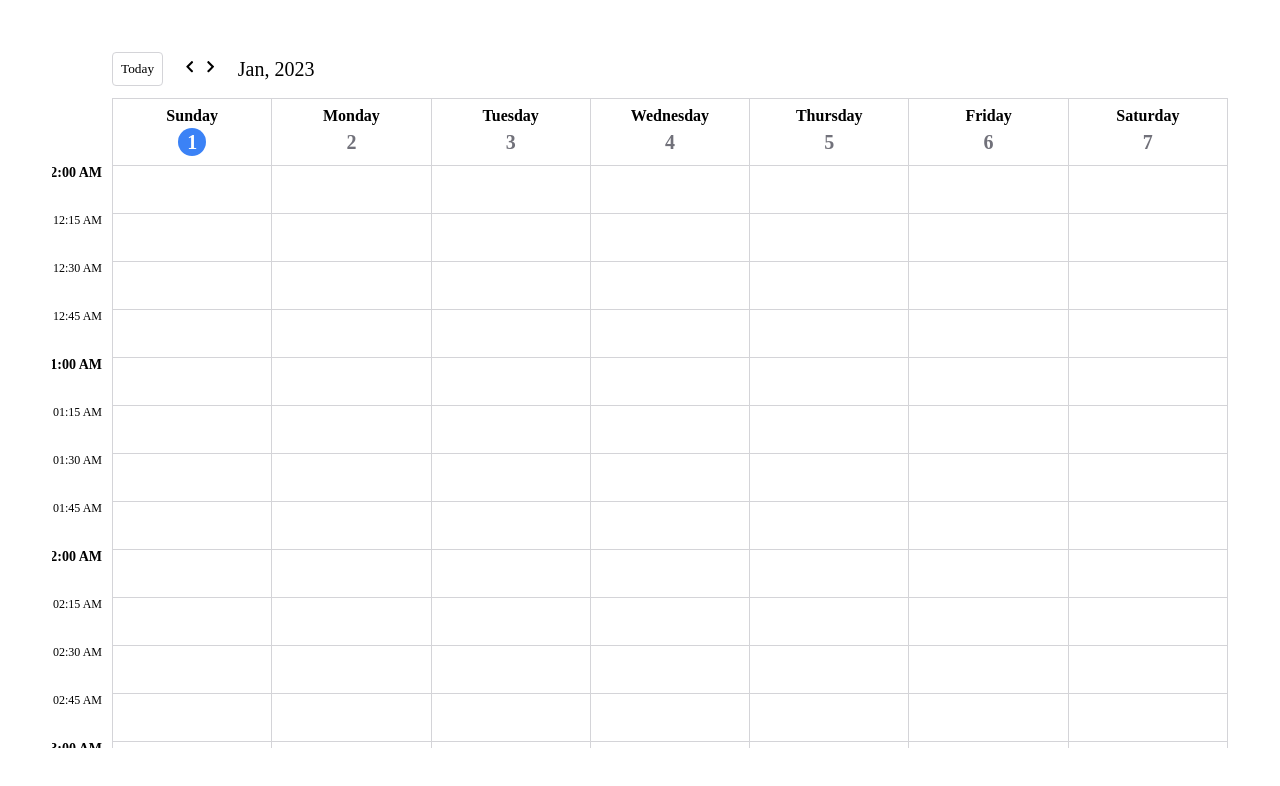
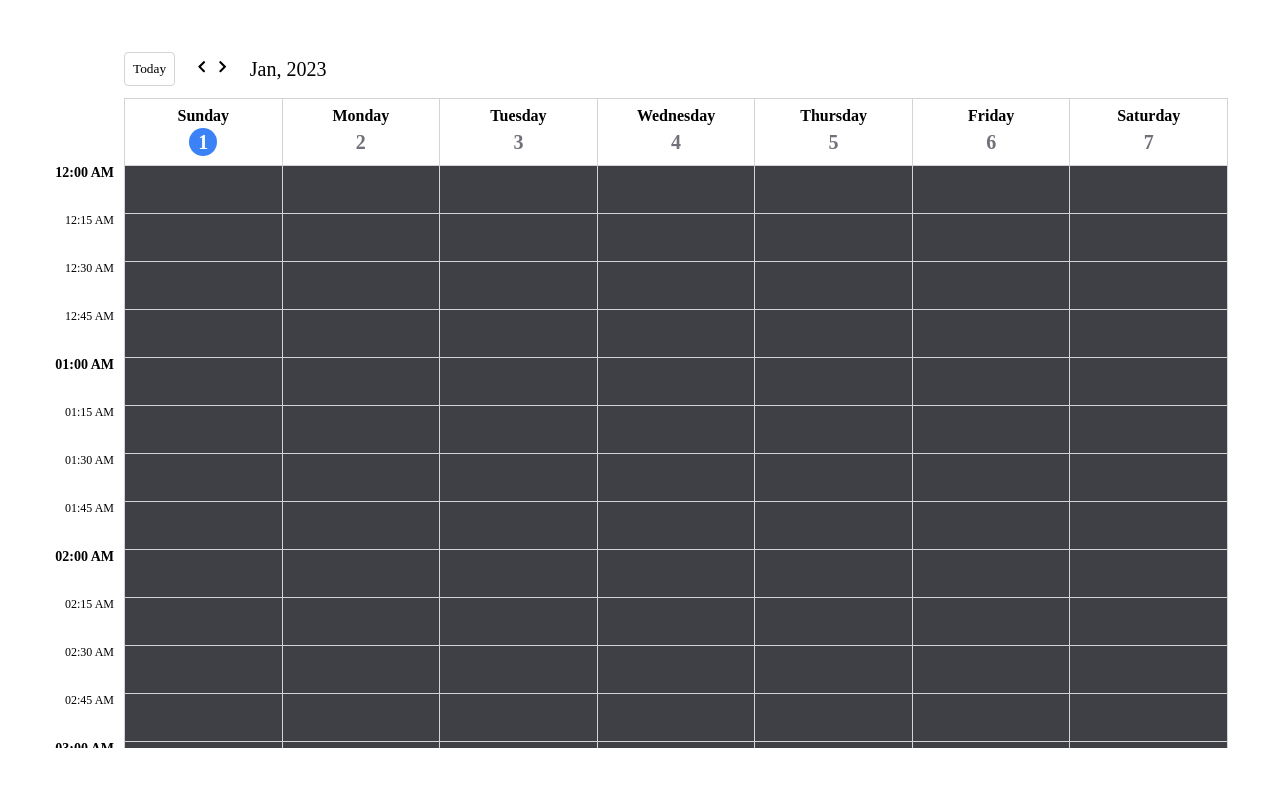
Before and after one commit to chidojiro/skedulo-test, a React (Vite) app: page / in a window 1280 px wide. Shown: the top 786 px of the page. Built offline with nearby package versions, Linux system fonts and the light colour scheme.

Commit message:
feat: disable not working time

```diff
--- a/src/packages/calendar/CalendarBody.scss
+++ b/src/packages/calendar/CalendarBody.scss
@@ -1,3 +1,5 @@
+@import './variables.scss';
+
 .calendar-body {
   flex-grow: 1;
   overflow: auto;
@@ -12,7 +14,7 @@
   }
 
   &__row {
-    margin-left: var(--calendar-time-container-width);
+    margin-left: $calendar-time-container-width;
     display: flex;
     position: relative;
 
@@ -20,6 +22,14 @@
       border: 1px solid var(--gray-300);
       border-top: none;
       flex: 1;
+
+      &:nth-of-type(odd) {
+        background-color: var(--gray-50);
+      }
+
+      &.calendar-body__cell--disabled {
+        background-color: var(--gray-700);
+      }
 
       &:not(:last-of-type) {
         border-right: none;
--- a/src/packages/calendar/CalendarBody.tsx
+++ b/src/packages/calendar/CalendarBody.tsx
@@ -1,13 +1,12 @@
-import React from 'react';
-
-import { range } from 'lodash-es';
+import clsx from 'clsx';
+import { range, padStart } from 'lodash-es';
+import { CalendarCell } from './CalendarCell';
+import { useCalendarContext } from './CalendarProvider';
+import { CALENDAR_ROW_HEIGHT } from './constants';
+import { useWorkingTime } from './useWorkingTime';
 
 import './CalendarBody.scss';
-import dayjs from 'dayjs';
-import { CALENDAR_ROW_HEIGHT } from './constants';
-import { useCalendarContext } from './CalendarProvider';
-import { CalendarCell } from './CalendarCell';
-import clsx from 'clsx';
+import { Dayjs } from 'dayjs';
 
 export type CalendarBodyProps = {
   //
@@ -17,8 +16,24 @@ const TIME_GAP = 15; // In minutes
 
 const timeMarkCount = 24 * (60 / TIME_GAP);
 
+const compareTime = (time: string, day: Dayjs) => {
+  const standardizedTime = padStart(time, 4, '0');
+
+  const hour = +standardizedTime.slice(0, 2);
+  const minute = +standardizedTime.slice(2);
+
+  const dayFromTime = day.hour(hour).minute(minute);
+
+  if (dayFromTime.valueOf() > day.valueOf()) return -1;
+
+  if (dayFromTime.valueOf() < day.valueOf()) return 1;
+
+  return 0;
+};
+
 export const CalendarBody = ({}: CalendarBodyProps) => {
   const { viewingWeek } = useCalendarContext();
+  const { workingTime } = useWorkingTime();
 
   return (
     <div className="calendar-body">
@@ -39,13 +54,21 @@ export const CalendarBody = ({}: CalendarBodyProps) => {
             >
               {timeMark.format('hh:mm A')}
             </div>
-            {range(7).map((dateOffset) => (
-              <CalendarCell
-                key={dateOffset}
-                className="calendar-body__cell"
-                timeMark={viewingWeek.date(dateOffset).minute(timeOffset * TIME_GAP)}
-              />
-            ))}
+            {range(7).map((dateOffset) => {
+              const dateMark = viewingWeek.date(dateOffset).minute(timeOffset * TIME_GAP);
+
+              return (
+                <CalendarCell
+                  key={dateOffset}
+                  className={clsx(
+                    'calendar-body__cell',
+                    compareTime(workingTime[dateOffset.toString()].startTime, dateMark) === -1 &&
+                      'calendar-body__cell--disabled',
+                  )}
+                  dateMark={dateMark}
+                />
+              );
+            })}
           </div>
         );
       })}
--- a/src/packages/calendar/CalendarCell.tsx
+++ b/src/packages/calendar/CalendarCell.tsx
@@ -1,18 +1,22 @@
 import { Children, ClassName } from '@/common/types';
 import clsx from 'clsx';
 import { Dayjs } from 'dayjs';
+import React from 'react';
 
 export type CalendarCellProps = ClassName &
   Children & {
-    timeMark: Dayjs;
+    dateMark: Dayjs;
   };
 
-export const CalendarCell = ({ className, timeMark, ...restProps }: CalendarCellProps) => {
+export const CalendarCell = React.memo(
+  ({ className, dateMark, ...restProps }: CalendarCellProps) => {
     return (
       <div
         className={clsx('calendar-cell', className)}
         {...restProps}
-      data-from={timeMark.toDate()}
+        data-from={dateMark.toDate()}
       ></div>
     );
-};
+  },
+);
+CalendarCell.displayName = 'CalendarCell';
--- a/src/packages/calendar/CalendarHeader.scss
+++ b/src/packages/calendar/CalendarHeader.scss
@@ -1,6 +1,8 @@
+@import './variables.scss';
+
 .calendar-header {
   display: flex;
-  margin-left: var(--calendar-time-container-width);
+  margin-left: $calendar-time-container-width;
 
   &__cell {
     flex: 1;
--- a/src/packages/calendar/CalendarNavigator.scss
+++ b/src/packages/calendar/CalendarNavigator.scss
@@ -1,8 +1,10 @@
+@import './variables.scss';
+
 .calendar-navigator {
   display: flex;
   align-items: center;
   gap: 20px;
-  margin-left: var(--calendar-time-container-width);
+  margin-left: $calendar-time-container-width;
   margin-bottom: 12px;
 
   &__chevrons {
--- /dev/null
+++ b/src/packages/calendar/mockSchedules.json
@@ -0,0 +1,5 @@
+[
+  { "startDate": "2022-05-27", "startTime": "1200", "endDate": "2022-05-27", "endTime": "1400" },
+  { "startDate": "2022-05-27", "startTime": "1300", "endDate": "2022-05-27", "endTime": "1500" },
+  { "startDate": "2022-05-28", "startTime": "1200", "endDate": "2022-05-30", "endTime": "1600" }
+]
--- /dev/null
+++ b/src/packages/calendar/mockWorkingTime.json
@@ -0,0 +1,30 @@
+{
+  "0": {
+    "startTime": "900",
+    "endTime": "1800"
+  },
+  "1": {
+    "startTime": "900",
+    "endTime": "1800"
+  },
+  "2": {
+    "startTime": "900",
+    "endTime": "1800"
+  },
+  "3": {
+    "startTime": "900",
+    "endTime": "1800"
+  },
+  "4": {
+    "startTime": "900",
+    "endTime": "1800"
+  },
+  "5": {
+    "startTime": "900",
+    "endTime": "1800"
+  },
+  "6": {
+    "startTime": "900",
+    "endTime": "1800"
+  }
+}
--- /dev/null
+++ b/src/packages/calendar/types.ts
@@ -0,0 +1,4 @@
+export type WorkingTime = {
+  startTime: string;
+  endTime: string;
+};
--- /dev/null
+++ b/src/packages/calendar/useSchedules.ts
@@ -0,0 +1,5 @@
+import schedules from './mockSchedules.json';
+
+export const useSchedules = () => {
+  return { schedules };
+};
--- /dev/null
+++ b/src/packages/calendar/useWorkingTime.ts
@@ -0,0 +1,6 @@
+import workingTime from './mockWorkingTime.json';
+import { WorkingTime } from './types';
+
+export const useWorkingTime = () => {
+  return { workingTime: workingTime as Record<string, WorkingTime> };
+};
--- a/src/packages/calendar/variables.scss
+++ b/src/packages/calendar/variables.scss
@@ -1,3 +1 @@
-.calendar-page {
-  --calendar-time-container-width: 60px;
-}
+$calendar-time-container-width: 72px;
```
Lines whose indentation alone changed are shown as unchanged.
